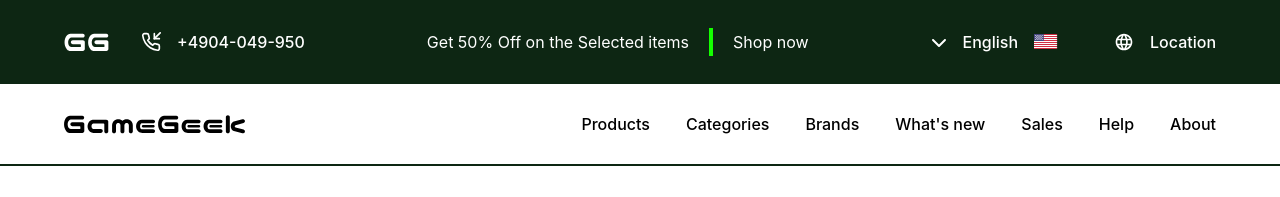
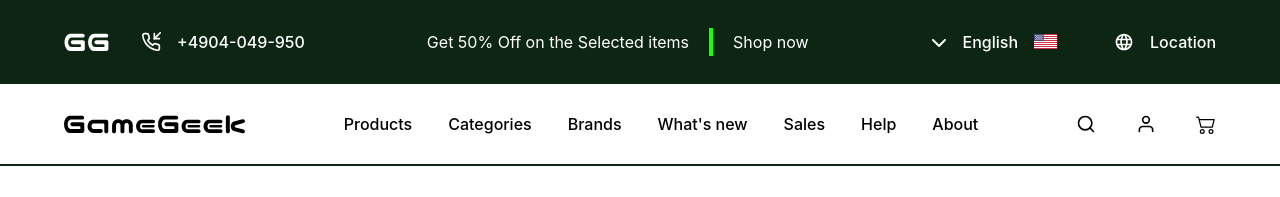
Before and after one commit to MusayevDoniyor/EXAM7-GameGeek, a React (Vite) app: page /cart in a window 1280 px wide. Shown: the top 197 px of the page. Built offline with nearby package versions, Linux system fonts and the light colour scheme; no server answers.

Commit message:
update lowerHeader component

```diff
--- a/src/components/header/LowerHeader.jsx
+++ b/src/components/header/LowerHeader.jsx
@@ -31,6 +31,7 @@ const LowerHeader = ({ carts }) => {
           </ul>
         </nav>
       )}
+
       {language === "es" && (
         <nav className="mb-2 md:mb-0">
           <ul className="flex flex-wrap gap-4 md:gap-9 items-center font-medium text-sm md:text-base">
@@ -46,6 +47,7 @@ const LowerHeader = ({ carts }) => {
           </ul>
         </nav>
       )}
+
       {language === "uz" && (
         <nav className="mb-2 md:mb-0">
           <ul className="flex flex-wrap gap-4 md:gap-9 items-center font-medium text-sm md:text-base">
@@ -61,6 +63,21 @@ const LowerHeader = ({ carts }) => {
           </ul>
         </nav>
       )}
+
+      <div className="flex gap-4 md:gap-10 items-center">
+        <FiSearch className="size-5 cursor-pointer" />
+        <FiUser className="size-5 cursor-pointer" />
+        <div className="relative">
+          <NavLink to="/cart">
+            {carts.length > 0 && (
+              <span className="absolute bg-[#0D2613] text-white rounded-full text-center items-center py-[2px] px-[8px] text-xs md:text-sm bottom-4 left-3">
+                {carts.length}
+              </span>
+            )}
+            <BsCart2 className="size-5 cursor-pointer" />
+          </NavLink>
+        </div>
+      </div>
     </div>
   );
 };
```
